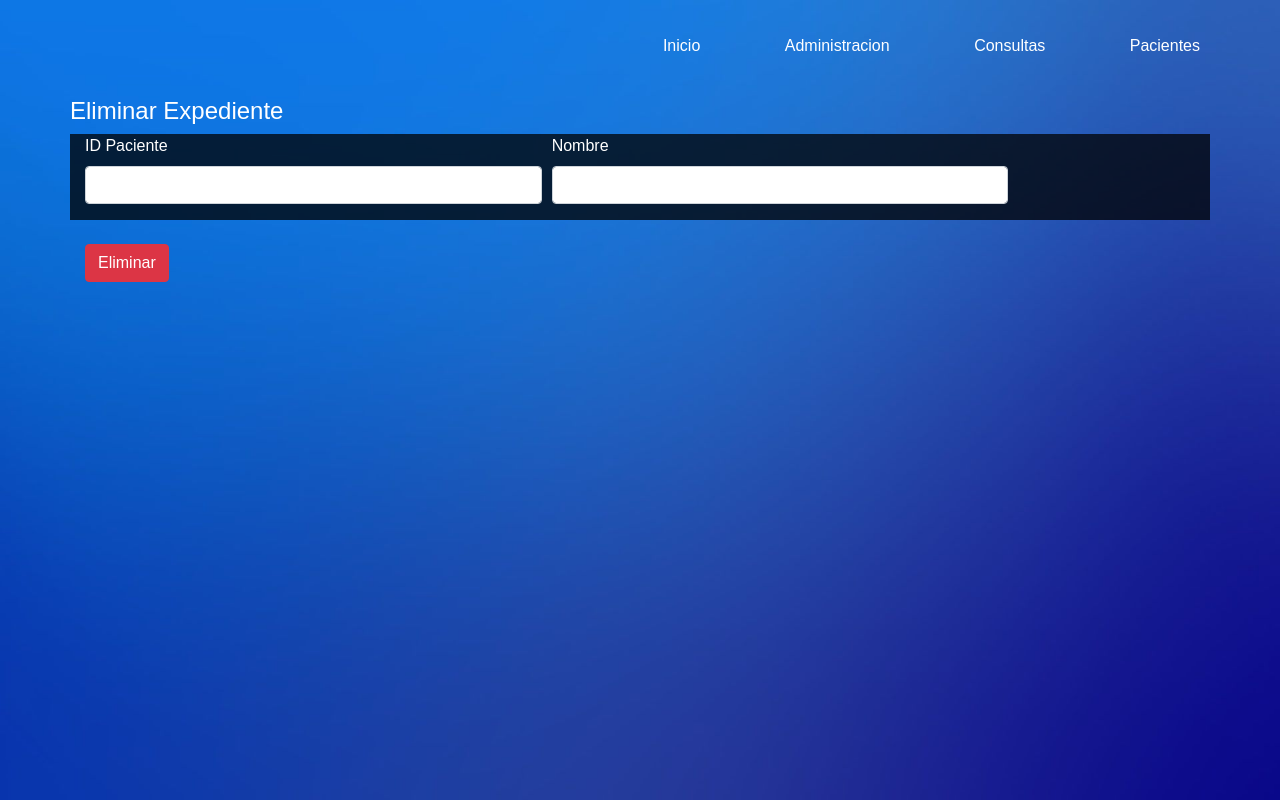
After one commit to Webimpact-Proyecto-Asuncion/WebImpact, a PHP site: page /Eliminar_exp.html in a window 1280 px wide. The commit adds this page. Run offline with PHP 8.4, Linux system fonts and the light colour scheme.

Commit message:
Se estandarizo con un nuevo fondo

```diff
--- a/Proyecto/Prototipo_1/Administracion.html
+++ b/Proyecto/Prototipo_1/Administracion.html
@@ -87,7 +87,7 @@
                         <h5 class="card-title ">Eliminar expediente</h5>
 
                     </div>
-                    <a href="# " class="btn btn-danger container ">Eliminar expediente</a>
+                    <a href="Eliminar_exp.html" class="btn btn-danger container ">Eliminar expediente</a>
                 </div>
             </div>
         </div>
--- a/Proyecto/Prototipo_1/Crea_expediente/Crea_expediente.php
+++ b/Proyecto/Prototipo_1/Crea_expediente/Crea_expediente.php
@@ -1,6 +1,6 @@
 <?php
-    include("_head.html");
-    include("_nav.html");
+    //include("../_head.html");
+    //include("../_nav.html");
     include("_form.html");
     //include(_footer.html);
 ?>
--- /dev/null
+++ b/Proyecto/Prototipo_1/Eliminar_exp.html
@@ -0,0 +1,52 @@
+<!DOCTYPE html>
+<html>
+<head>
+	<title>Eliminar Expediente</title>
+	<link rel="stylesheet" href="https://stackpath.bootstrapcdn.com/bootstrap/4.5.2/css/bootstrap.min.css" integrity="sha384-JcKb8q3iqJ61gNV9KGb8thSsNjpSL0n8PARn9HuZOnIxN0hoP+VmmDGMN5t9UJ0Z" crossorigin="anonymous">
+    <link rel="stylesheet" href="Prototipo_1.css">
+</head>
+<body>
+
+	<header>
+            <nav>
+               <div class="menu-icon">
+                  <i class="fa fa-bars fa-2x"></i>
+               </div>
+
+               <div class="menu">
+                  <ul>
+                     <li><a href="Prototipo_1.html">Inicio</a></li>
+                     <li><a href="Administracion.html">Administracion</a></li>
+                     <li><a href="Prototipo1_consultas.html">Consultas</a></li>
+                     <li><a href="#">Pacientes</a></li>
+                    </ul>
+               </div>
+            </nav>
+    </header>
+
+    <div class="container inicio blanco">
+        <h4 class="inicio">Eliminar Expediente</h4>
+    </div>
+
+    <div class="container formulario">
+        <div class="form-row">
+            <div class="form-group col-md-5">
+                <label>ID Paciente</label>
+                <input type="text" class="form-control" id="inputPassword4">
+            </div>
+            <div class="form-group col-md-5">
+                <label>Nombre</label>
+                <input type="text" class="form-control" id="inputPassword4">
+            </div>
+
+        </div>
+    </div>
+
+
+    <div class="container">
+        <br>
+        <button class="btn btn-danger">Eliminar</button>
+    </div>
+
+</body>
+</html>
--- a/Proyecto/Prototipo_1/Login.css
+++ b/Proyecto/Prototipo_1/Login.css
@@ -1,6 +1,6 @@
 /*login*/
 html,body {
-background-image: url(images/cent.jpg);
+background-image: url(images/fdblue.jpg);
 background-size: cover;
 background-repeat: no-repeat;
 height: 100%;
--- a/Proyecto/Prototipo_1/Prototipo_1.css
+++ b/Proyecto/Prototipo_1/Prototipo_1.css
@@ -53,7 +53,7 @@ background-color: rgba(0,0,0,.75) !important;
 
 /*Navbar*/
 html,body {
-background-image: url(images/cent.jpg);
+background-image: url(images/fdblue.jpg);
 background-size: cover;
 background-repeat: no-repeat;
 height: 100%;
--- a/Proyecto/Prototipo_1/_head.html
+++ b/Proyecto/Prototipo_1/_head.html
@@ -3,6 +3,7 @@
     <head>
         <title>Asuncion</title>
         <meta charset="utf-8">
-        <link rel="stylesheet"  type="text/css" href="https://stackpath.bootstrapcdn.com/bootstrap/4.5.2/css/bootstrap.min.css" integrity="sha384-JcKb8q3iqJ61gNV9KGb8thSsNjpSL0n8PARn9HuZOnIxN0hoP+VmmDGMN5t9UJ0Z" crossorigin="anonymous">
+      <link rel="stylesheet" href="https://stackpath.bootstrapcdn.com/bootstrap/4.5.2/css/bootstrap.min.css" integrity="sha384-JcKb8q3iqJ61gNV9KGb8thSsNjpSL0n8PARn9HuZOnIxN0hoP+VmmDGMN5t9UJ0Z" crossorigin="anonymous">
+    <link rel="stylesheet" href="Prototipo_1.css">
     </head>
 <body>
```
Also changed, not shown: Proyecto/Prototipo_1/Crea_expediente/_form.html (+32 -1 lines), Proyecto/Prototipo_1/Modifica_exp.html (added, +53 -0 lines), Proyecto/Prototipo_1/Prototipo_1.html (+27 -8 lines), Proyecto/Prototipo_1/_nav.html (added, +22 -0 lines), Proyecto/Prototipo_1/images/close-delete-document-folder-minus-remove-icon-vector-110841612.jpg (added), Proyecto/Prototipo_1/images/fdblue.jpg (added), 1 other file.
